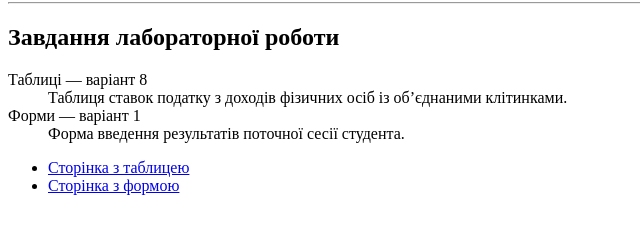
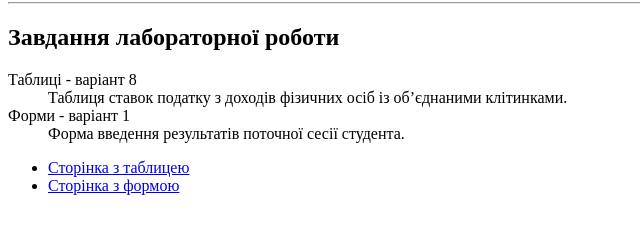
Before and after one commit to andriispeed/weblab1, a plain HTML site: page index.html in a window 1280 px wide. Shown: the part 193-426 px from the top of the page, 0-640 px from the left. Drawn offline with Linux system fonts and the light colour scheme.

Commit message:
фікс текксту

```diff
--- a/index.html
+++ b/index.html
@@ -15,9 +15,9 @@
     <hr>
     <h2>Завдання лабораторної роботи</h2>
     <dl>
-        <dt>Таблиці — варіант 8</dt>
+        <dt>Таблиці - варіант 8</dt>
         <dd>Таблиця ставок податку з доходів фізичних осіб із об’єднаними клітинками.</dd>
-        <dt>Форми — варіант 1</dt>
+        <dt>Форми - варіант 1</dt>
         <dd>Форма введення результатів поточної сесії студента.</dd>
     </dl>
     <ul>
```
Also changed, not shown: form.html (+1 -1 lines), table.html (+1 -1 lines).
